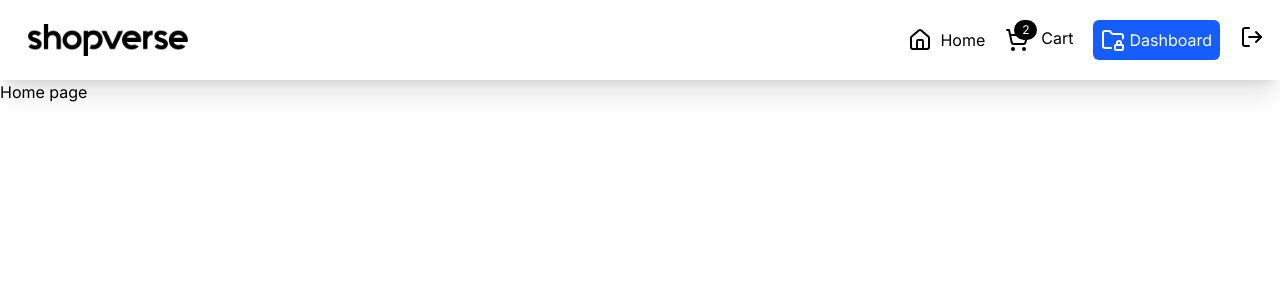
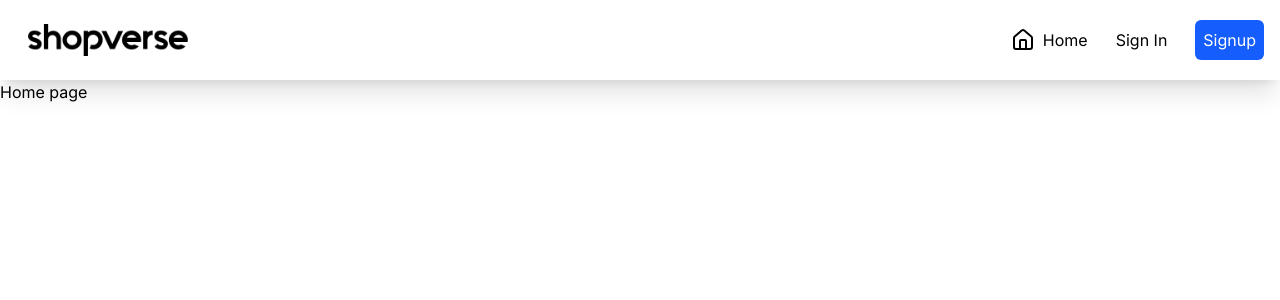
Before and after one commit to keshavcoded/shopverse, a React (Vite) app in the folder frontend/: page / in a window 1280 px wide. Shown: the top 300 px of the page. Built offline with nearby package versions, Linux system fonts and the light colour scheme.

Commit message:
ui : minor cosmetic changes

```diff
--- a/frontend/src/components/Navbar.jsx
+++ b/frontend/src/components/Navbar.jsx
@@ -10,7 +10,7 @@ import Tooltip from "./Tooltip";
 import { useState } from "react";
 
 const Navbar = () => {
-  const user = true;
+  const user = false;
   const isAdmin = true;
 
   const [mobileMenuActive, setMobileMenuActive] = useState(false);
@@ -77,13 +77,13 @@ const Navbar = () => {
             <>
               <Link
                 to={"/signin"}
-                className="text-center text-xs sm:text-base px-2 py-2 rounded-md hover:bg-gray-200 transition duration-300 ease-in-out max-[440px]:hidden"
+                className="text-center px-2 py-2 rounded-md hover:bg-gray-200 transition duration-300 ease-in-out max-[440px]:hidden"
               >
                 Sign In
               </Link>
               <Link
                 to={"/signup"}
-                className="bg-blue-600 text-white text-xs sm:text-base text-center px-2 py-2 rounded-md hover:bg-blue-800 transition duration-300 ease-in-out max-[440px]:hidden"
+                className="bg-blue-600 text-white text-center px-2 py-2 rounded-md hover:bg-blue-800 transition duration-300 ease-in-out max-[440px]:hidden"
               >
                 Signup
               </Link>
```
